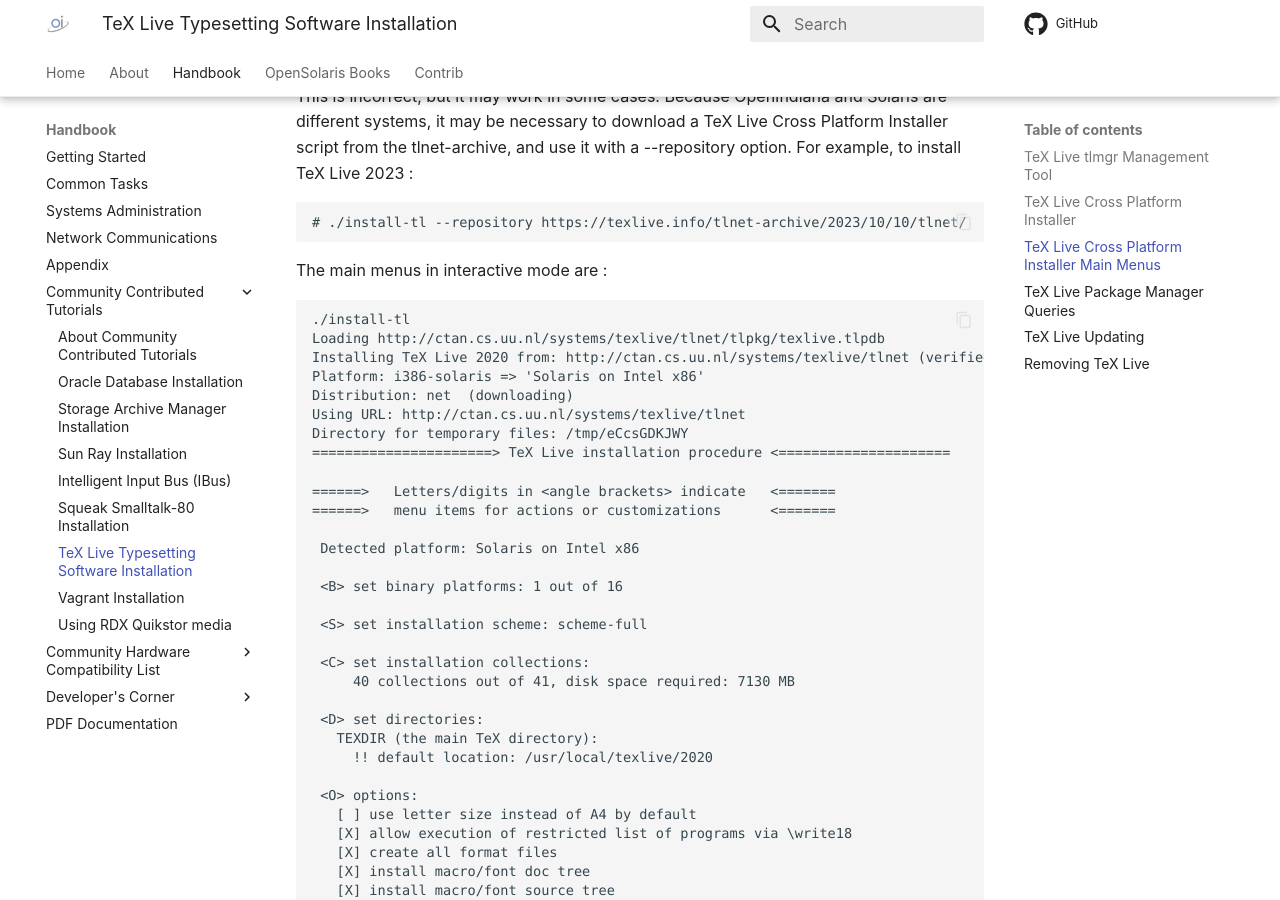
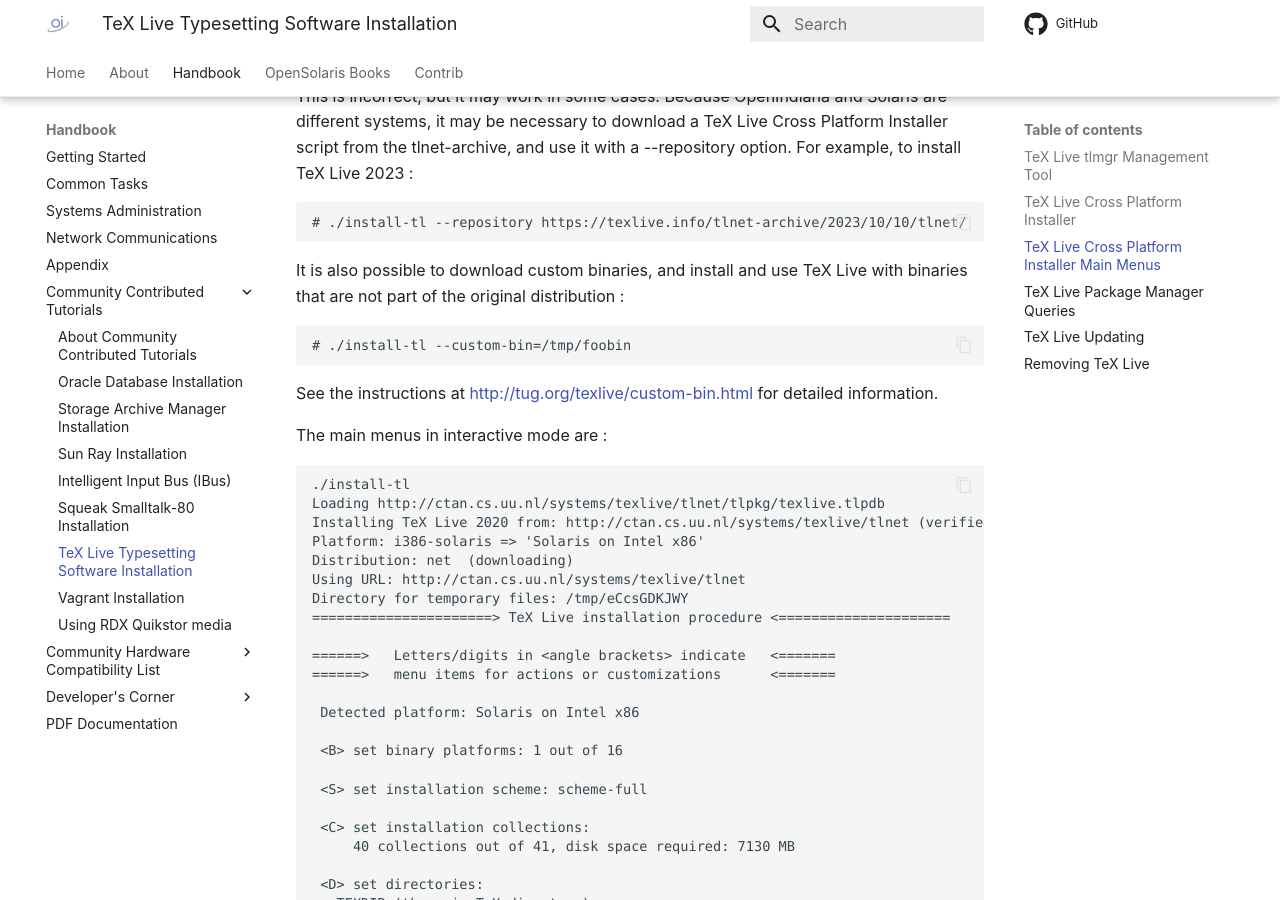
Before and after one commit to OpenIndiana/oi-docs, an MkDocs documentation site: the page built from docs/handbook/community/texlive.md, in a window 1280 px wide and 900 px high, scrolled down 2494 px. Built offline with MkDocs 1.6.1 and Material for MkDocs 9.7.7, drawn with Linux system fonts in a browser that asks for light colours; comment, search, counter and statistics services are not loaded.

Commit message:
TeX Live: add link to custom binaries document

````diff
--- a/docs/handbook/community/texlive.md
+++ b/docs/handbook/community/texlive.md
@@ -105,6 +105,13 @@
 ```none
 # ./install-tl --repository https://texlive.info/tlnet-archive/2023/10/10/tlnet/
 ```
+It is also possible to download custom binaries, and install and use TeX Live with binaries that are not part of the original distribution :
+
+```none
+# ./install-tl --custom-bin=/tmp/foobin
+```
+
+See the instructions at [http://tug.org/texlive/custom-bin.html](http://tug.org/texlive/custom-bin.html) for detailed information.
 
 The main menus in interactive mode are :
 
````
